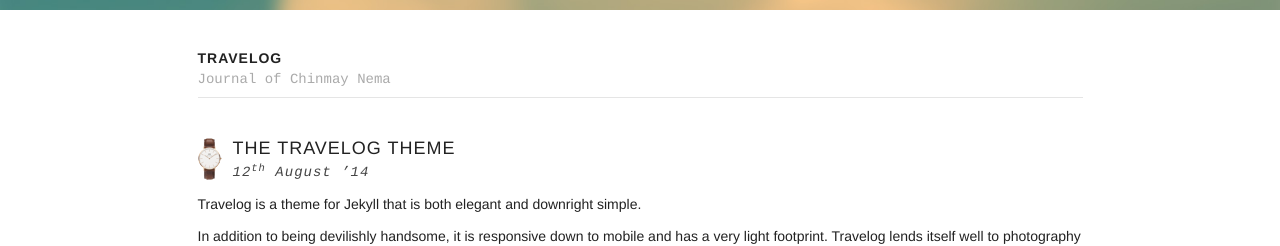
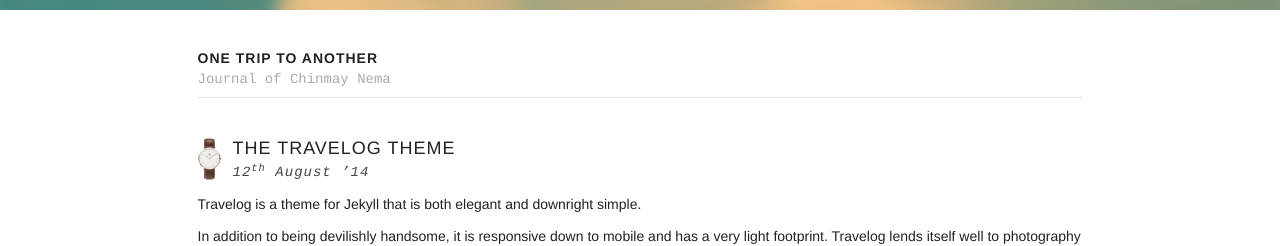
Before and after one commit to chinmaynema/chinmaynema.github.io, a Jekyll site: the page built from index.html, in a window 1280 px wide. Shown: the top 246 px of the page. Built offline with Jekyll 4.4.1, drawn with Linux system fonts in a browser that asks for light colours; the list of posts is cut into pages by our own code.

Commit message:
Update _config.yml

```diff
--- a/_config.yml
+++ b/_config.yml
@@ -1,10 +1,10 @@
 # Site settings
-title: Travelog
+title: One Trip To Another
 subtitle: "Journal of Chinmay Nema"
 email: chinmay.nema1993@gmail.com.
 description: "Make the footer happy by entering a short description about yourself here"
 baseurl: ""
-url: "http://yourdomain.com"
+url: "https://onetriptoanother.com"
 #twitter_username: "rowanoulton"
 #github_username:  "rowanoulton"
 #instagram_username: "rowanoulton"
```
